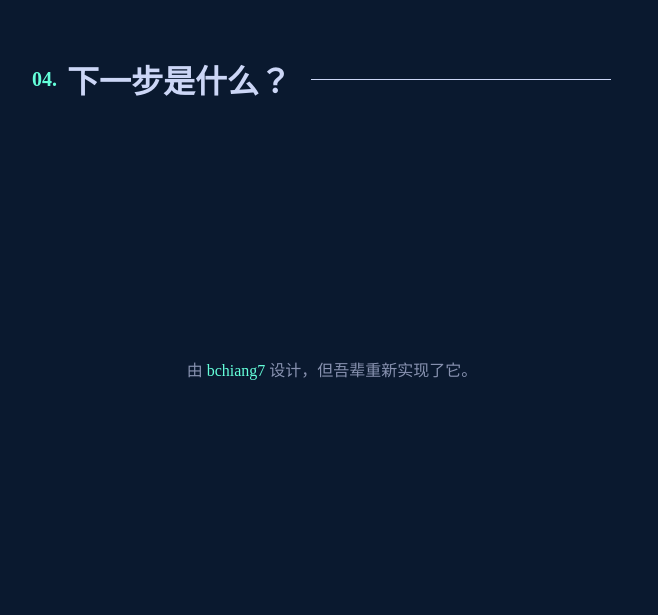
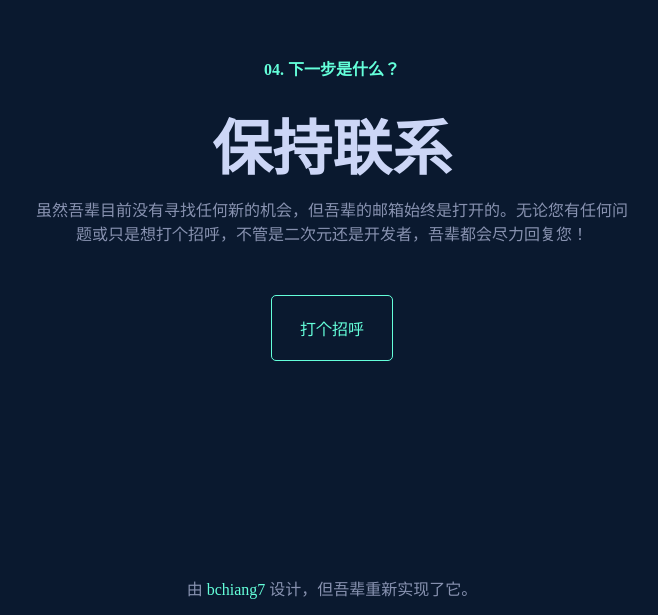
Before and after one commit to rxliuli/site, a React (Vite) app in the folder apps/v2/: page / in a window 1280 px wide. Shown: the part 4233-4848 px from the top of the page, without its empty margins (308-966 px from the left). Before the commit the page ends 4629 px from the top, so only its background shows below. Built offline with nearby package versions, Linux system fonts and the light colour scheme.

Commit message:
feat: 实现联系部分

```diff
--- /dev/null
+++ b/apps/v2/src/components/LinkButton.module.css
@@ -0,0 +1,14 @@
+.LinkButton {
+  color: var(--green);
+  text-decoration: none;
+  display: inline-block;
+  margin-top: 50px;
+  padding: 20px 28px;
+  border: solid 1px var(--green);
+  border-radius: 5px;
+  transition: all 0.3s;
+}
+
+.LinkButton:hover {
+  background-color: #133040;
+}
--- /dev/null
+++ b/apps/v2/src/components/LinkButton.tsx
@@ -0,0 +1,10 @@
+import { FunctionalComponent } from 'preact'
+import css from './LinkButton.module.css'
+
+export const LinkButton: FunctionalComponent<{ href: string }> = (props) => {
+  return (
+    <a className={css.LinkButton} target={'_blank'} href={props.href}>
+      {props.children}
+    </a>
+  )
+}
--- a/apps/v2/src/views/ConcatView.module.css
+++ b/apps/v2/src/views/ConcatView.module.css
@@ -2,4 +2,17 @@
   max-width: 600px;
   padding: 100px 0;
   margin: auto auto 100px;
+  text-align: center;
 }
+
+.ConcatView > header > h2:first-child {
+  font-size: 16px;
+  margin: 10px 0 20px;
+  color: var(--green);
+}
+
+.ConcatView > header > h2:last-child {
+  font-size: 60px;
+  color: var(--lightest-slate);
+  margin: 0 auto 10px;
+}
--- a/apps/v2/src/views/ConcatView.tsx
+++ b/apps/v2/src/views/ConcatView.tsx
@@ -1,10 +1,20 @@
+import { LinkButton } from '../components/LinkButton'
 import { Header } from './AboutView'
 import css from './ConcatView.module.css'
 
 export const ConcatView = () => {
   return (
-    <div className={css.ConcatView}>
-      <Header order={'04.'}>下一步是什么？</Header>
+    <div id={'concat'} className={css.ConcatView}>
+      <header>
+        <h2>
+          <span>04.</span> 下一步是什么？
+        </h2>
+        <h2>保持联系</h2>
+      </header>
+      <footer>
+        虽然吾辈目前没有寻找任何新的机会，但吾辈的邮箱始终是打开的。无论您有任何问题或只是想打个招呼，不管是二次元还是开发者，吾辈都会尽力回复您！
+      </footer>
+      <LinkButton href={'mailto:rxliuli@gmail.com'}>打个招呼</LinkButton>
     </div>
   )
 }
--- a/apps/v2/src/views/ExperienceView.tsx
+++ b/apps/v2/src/views/ExperienceView.tsx
@@ -59,7 +59,7 @@ const experiences: Experience[] = [
 export const ExperienceView = () => {
   const [active, setActive] = useState(experiences[0].name)
   return (
-    <div className={css.ExperienceView}>
+    <div id={'experience'} className={css.ExperienceView}>
       <Header order={'02.'}>工作</Header>
       <div className={css.tab}>
         <nav>
--- a/apps/v2/src/views/HomeView.module.css
+++ b/apps/v2/src/views/HomeView.module.css
@@ -39,16 +39,3 @@
   color: var(--green);
   text-decoration: none;
 }
-
-.content > a:last-of-type {
-  display: inline-block;
-  margin-top: 50px;
-  padding: 20px 28px;
-  border: solid 1px var(--green);
-  border-radius: 5px;
-  transition: all 0.3s;
-}
-
-.content > a:last-of-type:hover {
-  background-color: #133040;
-}
--- a/apps/v2/src/views/HomeView.tsx
+++ b/apps/v2/src/views/HomeView.tsx
@@ -1,4 +1,5 @@
 import { LayoutNavbar } from '../components/LayoutNavbar'
+import { LinkButton } from '../components/LinkButton'
 import css from './HomeView.module.css'
 
 export const HomeView = () => {
@@ -18,9 +19,7 @@ export const HomeView = () => {
           </a>{' '}
           。
         </p>
-        <a target={'_blank'} href={'https://webos.rxliuli.com'}>
-          看看 webos
-        </a>
+        <LinkButton href={'https://webos.rxliuli.com'}>看看 webos</LinkButton>
       </section>
     </div>
   )
```
Also changed, not shown: apps/v2/src/assets/liuli-cli-cover.png.
